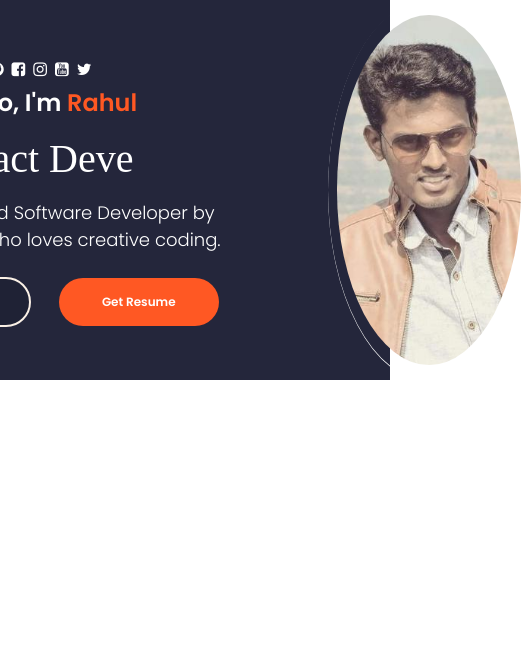
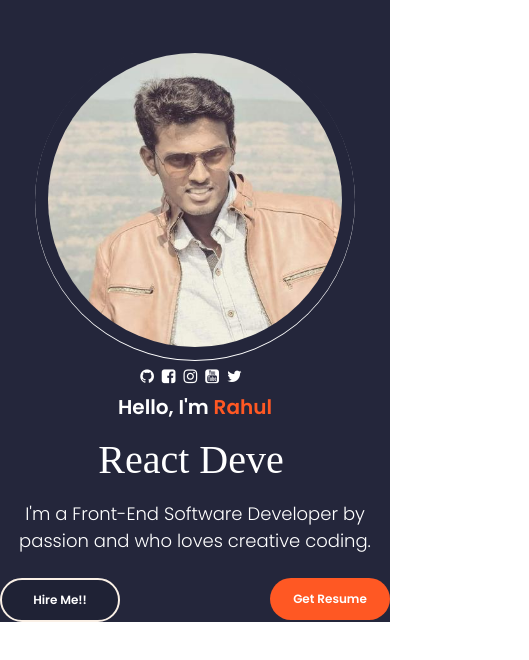
Before and after one commit to rahul-rautwar/portfolio, a React (Create React App) app: page / in a window 390 px wide. Shown: the top 660 px of the page, 529 px wide, since content can reach past the window. Built offline with nearby package versions, Linux system fonts and the light colour scheme; a web font is replaced by a local one.

Commit message:
add responsiveness to profile component

```diff
--- a/src/components/Home/Profile.css
+++ b/src/components/Home/Profile.css
@@ -90,3 +90,73 @@
 .colz .colz-icons i:hover {
     scale: 1.5;
 }
+
+/*IPAD PRO RESPONSIVENESS*/
+@media only screen and (max-width: 1110px) {
+    .profile-picture {
+        margin: 0 0px 0 80px;
+    }
+
+    .profile-details-name {
+        font-size: 20px;
+    }
+
+    .profile-details-role .primary-text {
+        font: 12px;
+    }
+
+    .profile-options .btn {
+        width: 120px;
+        padding: 11px 0;
+        z-index: 700;
+    }
+}
+
+@media only screen and (max-width: 910px) {
+    .profile-picture {
+        margin: 0 0 0 4px;
+        height: 320px;
+        width: 320px;
+    }
+}
+
+@media only screen and (max-width: 810px) {
+    .profile-picture {
+        margin: 0 !important;
+    }
+
+    .profile-parent {
+        flex-direction: column-reverse;
+        margin: 40px 0 0 0;
+    }
+
+    .profile-options {
+        display: flex;
+        justify-content: space-between;
+    }
+
+    .proflie-details {
+        margin: 25px 0 0;
+    }
+
+    .profile-options .highlighted-btn {
+        margin: 0 !important;
+    }
+
+    .profile-details-name,
+    .profile-details-role {
+        text-align: center;
+    }
+}
+
+@media only screen and (max-width: 375px) {
+    .profile-picture {
+        height: 275px;
+        width: 275px;
+        margin-top: -90px;
+    }
+
+    .proflie-details {
+        width: 95%;
+    }
+}
```
